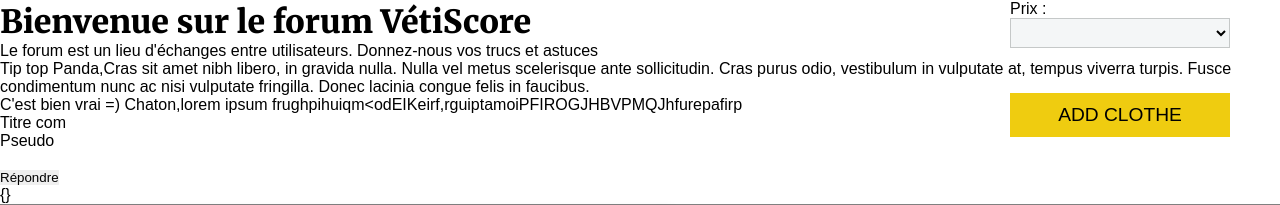
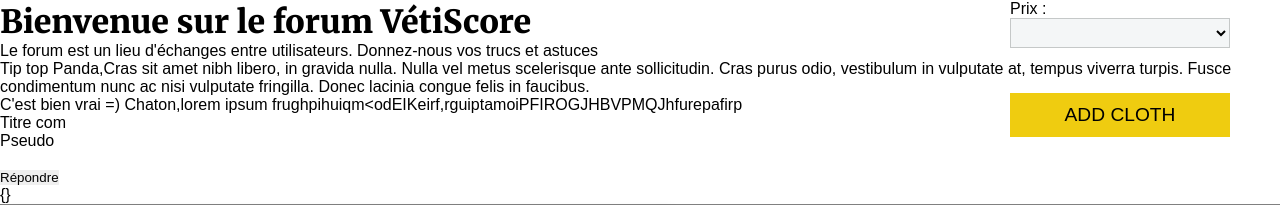
Before and after one commit to Agromy/VetiscoreAngular, an Angular app: page / in a window 1280 px wide. Shown: the part 1186-1391 px from the top of the page. Built offline with nearby package versions, Linux system fonts and the light colour scheme; a web font is replaced by a local one.

Commit message:
V1.1 CSSoK 1 provider

```diff
--- a/src/app/vet-create/vet-create.component.html
+++ b/src/app/vet-create/vet-create.component.html
@@ -47,7 +47,7 @@
        </select>
      </div>
      <div>
-      <button [disabled]="form.invalid">ADD CLOTHE</button>
+      <button [disabled]="form.invalid">ADD CLOTH</button>
      </div>
      <!--ici on récupère l'attribut form de la variable formulaire créée plus haut a qui on rajoute la propriété invalid
   invalid est une propriété de ngForm (natif angular apporté par formsModule)-->
```
